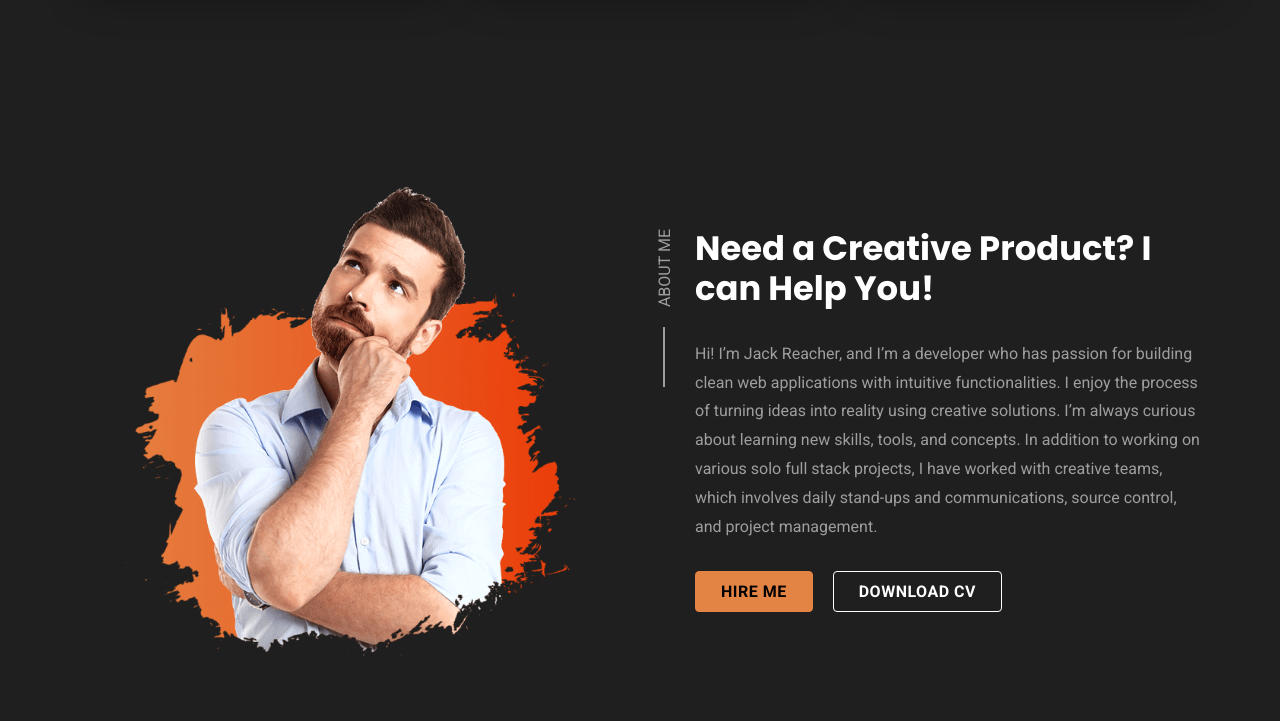
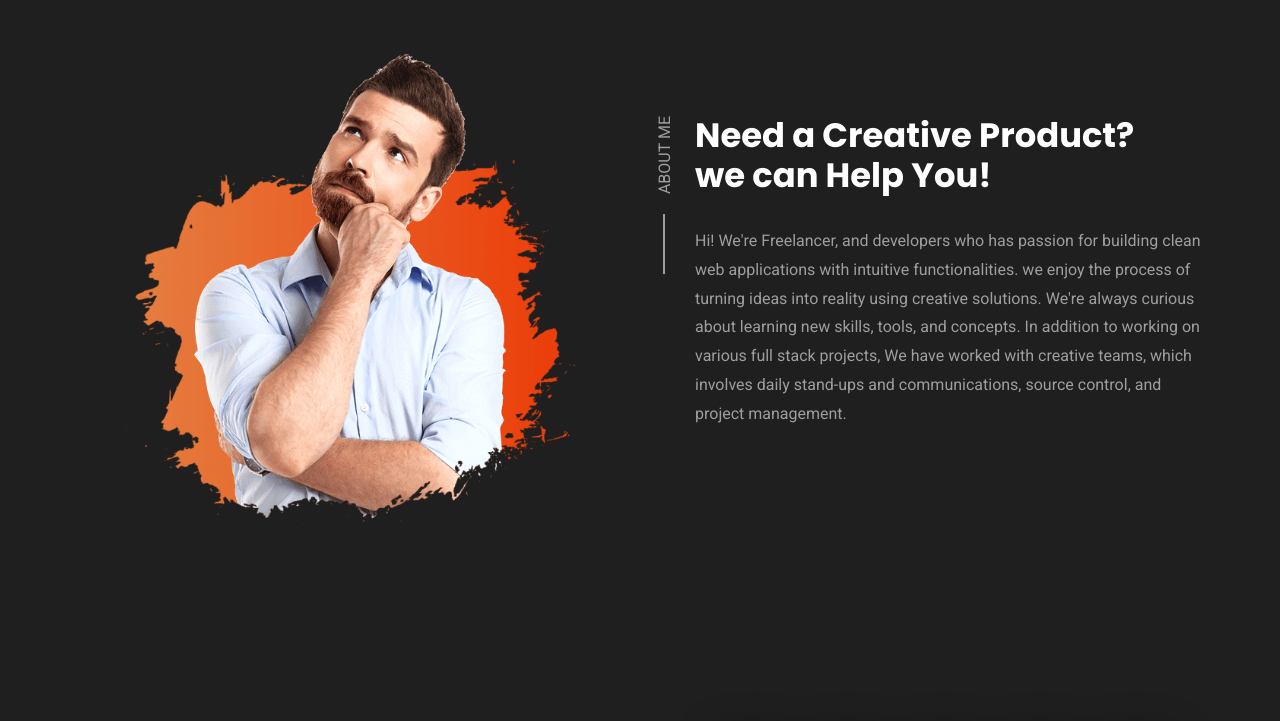
Before and after one commit to dhimas-pixel/dcode, a plain HTML site: page index.html in a window 1280 px wide. Shown: the part 1150-1871 px from the top of the page. Drawn offline with nearby package versions, Linux system fonts and the light colour scheme; a web font is replaced by a local one.

Commit message:
refactor(page): comment stats's itemm, button and update description

```diff
--- a/index.html
+++ b/index.html
@@ -110,6 +110,7 @@
         <ul class="stats-list">
 
           <li>
+            <!--
             <a href="#" class="stats-card">
 
               <div class="card-icon">
@@ -123,25 +124,28 @@
               <ion-icon name="chevron-forward-outline"></ion-icon>
 
             </a>
+            -->
           </li>
 
           <li>
+            <!--
             <a href="#" class="stats-card">
 
               <div class="card-icon">
                 <img src="./assets/images/stats-card_icon-2.png" alt="Checkmark icon">
               </div>
 
-              <h2 class="h2 card-title">
-                230+ <strong>Completed Projects</strong>
+             <h2 class="h2 card-title">
+               230+ <strong>Completed Projects</strong>
               </h2>
 
               <ion-icon name="chevron-forward-outline"></ion-icon>
-
             </a>
+            -->
           </li>
 
           <li>
+            <!--
             <a href="#" class="stats-card">
 
               <div class="card-icon">
@@ -155,6 +159,7 @@
               <ion-icon name="chevron-forward-outline"></ion-icon>
 
             </a>
+            -->
           </li>
 
         </ul>
@@ -179,21 +184,21 @@
 
           <p class="section-subtitle">About me</p>
 
-          <h2 class="h3 section-title">Need a Creative Product? I can Help You!</h2>
+          <h2 class="h3 section-title">Need a Creative Product? we can Help You!</h2>
 
           <p class="section-text">
-            Hi! I’m Jack Reacher, and I’m a developer who has passion for building clean web applications with intuitive
-            functionalities. I enjoy the process of turning ideas into reality using creative solutions. I’m always
+            Hi! We're Freelancer, and developers who has passion for building clean web applications with intuitive
+            functionalities. we enjoy the process of turning ideas into reality using creative solutions. We're always
             curious about
-            learning new skills, tools, and concepts. In addition to working on various solo full stack projects, I have
+            learning new skills, tools, and concepts. In addition to working on various full stack projects, We have
             worked with
             creative teams, which involves daily stand-ups and communications, source control, and project management.
           </p>
 
           <div class="btn-group">
-            <button class="btn btn-secondary">Hire me</button>
+<!--            <button class="btn btn-secondary">Hire me</button>-->
 
-            <button class="btn btn-primary">Download cv</button>
+<!--            <button class="btn btn-primary">Download cv</button>-->
           </div>
 
         </div>
```
